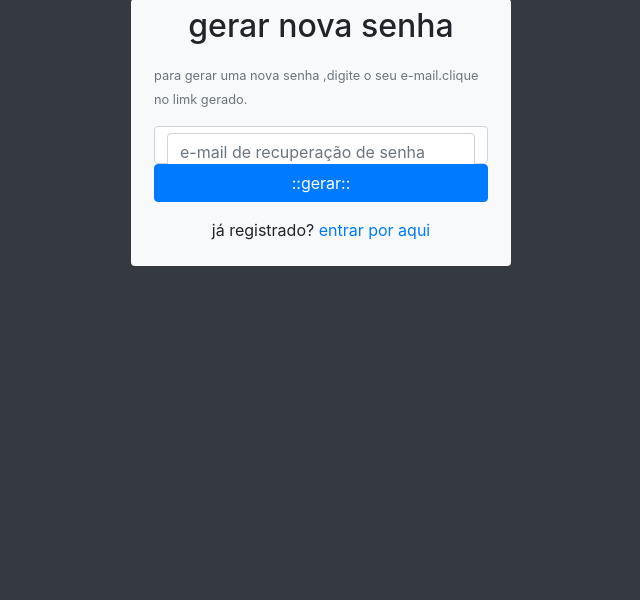
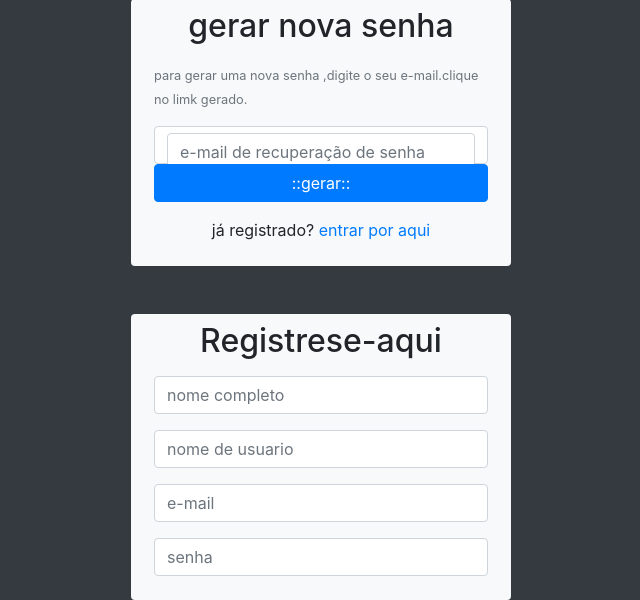
Before and after one commit to Lucaskempner/login, a PHP site: page /login/ in a window 1280 px wide. Shown: the part 451-1051 px from the top of the page, without its empty margins (319-959 px from the left). Before the commit the page ends 717 px from the top, so only its background shows below. Run offline with PHP 8.4, Linux system fonts and the light colour scheme.

Commit message:
formulario de registro de usuario
inicio do formulario commit antes do intervalo9

```diff
--- a/index.php
+++ b/index.php
@@ -37,20 +37,17 @@
                 </h2>
                 <form action="#" method="post" class="p-2" id="formlogin">
                     <div class=form-group>
-                        <input type="text" name="nomeUsuario" id="nomeusUario"
-                        placeholder="Nome de Usuario" class="form-control">
+                        <input type="text" name="nomeUsuario" id="nomeusUario" placeholder="Nome de Usuario" class="form-control">
                     </div>
                     <div class="form-group">
-                        <input type="password" name="senhaUsuario" id="senhaUsuario"
-                        placeholder="senha" class="form-control">
+                        <input type="password" name="senhaUsuario" id="senhaUsuario" placeholder="senha" class="form-control">
 
                     </div>
 
 
                     <div class="form-group">
                         <div class="custom-control custom-checkbox">
-                            <input type="checkbox" name="lembrar" id="lembrar"
-                            class="custom-control-input">
+                            <input type="checkbox" name="lembrar" id="lembrar" class="custom-control-input">
                             <label for="lembrar" class="custom-control-label">
                                 lembrar de mim.
                             </label>
@@ -63,8 +60,7 @@
                     </div>
 
                     <div class="form-group">
-                    <input type="submit" value="::Entrar::" name="btnEntrar"
-                    class="btn btn-primary btn-block">
+                        <input type="submit" value="::Entrar::" name="btnEntrar" class="btn btn-primary btn-block">
                     </div>
 
                     <div class="form-group">
@@ -84,8 +80,7 @@
         <br>
         <!-- formulario de recuperaçao de senha -->
         <section class="row mt-4">
-        <div class="col-lg-4 offset-lg-4 bg-light rounded"
-        id="caixaLogin">
+            <div class="col-lg-4 offset-lg-4 bg-light rounded" id="caixaLogin">
                 <h2 class="text-center mt-2">
                     gerar nova senha
                 </h2>
@@ -96,13 +91,11 @@
                         </small>
                     </div>
                     <div class="form-control">
-                    <input type="email" name="emailGerarSenha" id="emailGerarSenha"
-                    class="form-control" placeholder="e-mail de recuperação de senha">
+                        <input type="email" name="emailGerarSenha" id="emailGerarSenha" class="form-control" placeholder="e-mail de recuperação de senha">
                     </div>
 
                     <div class="form-group">
-                    <input type="submit" value="::gerar::" name="btnGerar"
-                    id="btnGerar" class="btn btn-primary btn-block">
+                        <input type="submit" value="::gerar::" name="btnGerar" id="btnGerar" class="btn btn-primary btn-block">
                     </div>
 
                     <div class="form-group">
@@ -115,7 +108,40 @@
                 </form>
             </div>
         </section>
+        <!-- fim da seção de  recuperação de senha -->
 
+        <!-- inicio do formulario de cadastro de novos usuarios -->
+
+        <section class="row mt-5">
+            <div class="col-lg-4 offset-lg-4 bg-light rounded" id="caixaregistro">
+                <h2 class="text-center mt-2">
+                    Registrese-aqui
+                </h2>
+                <form action="#" method="post" class="p-2" id="formregistro">
+                    <div class="form-group">
+                        <input type="text" name="nomeCompleto" id="nomeCompleto" class="form-control" placeholder="nome completo">
+                    </div>
+
+                    <div class="form-group">
+                        <input type="text" name="nomeUsuario" id="nomeUsuario" class="form-control" placeholder="nome de usuario">
+                    </div>
+
+                    <div class="form-group">
+                        <input type="email" name="emailUsuario" id="emailUsuario" class="form-control" placeholder="e-mail">
+                        </div>
+
+                    <div class="form-group">
+                        <input type="password" name="senhaUsuario" id="senhaUsuario"
+                        class=form-control placeholder="senha">
+                    </div>
+
+                </form>
+
+
+            </div>
+        </section>
+
+        <!-- final do formulario de cadastro de novos usuarios -->
 
     </main>
 
```
Lines whose indentation alone changed are shown as unchanged.
